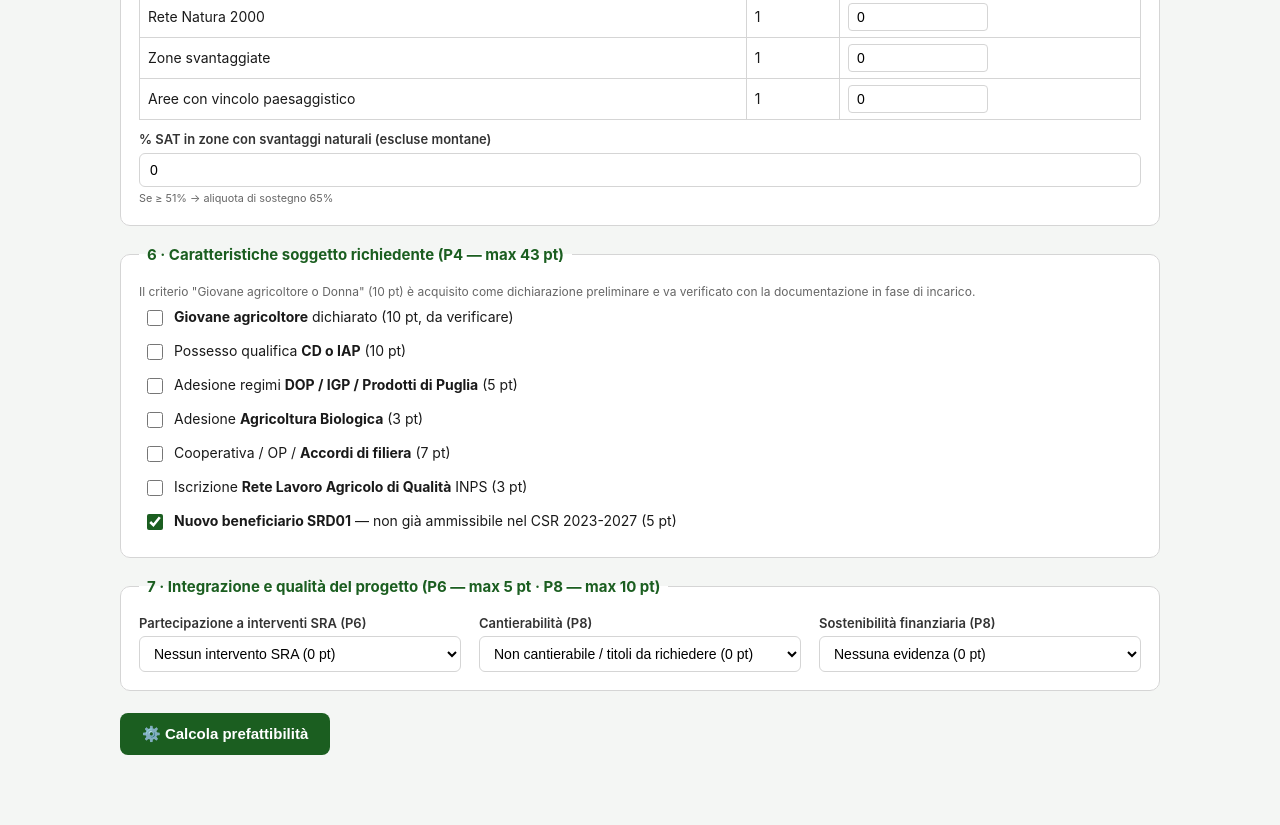
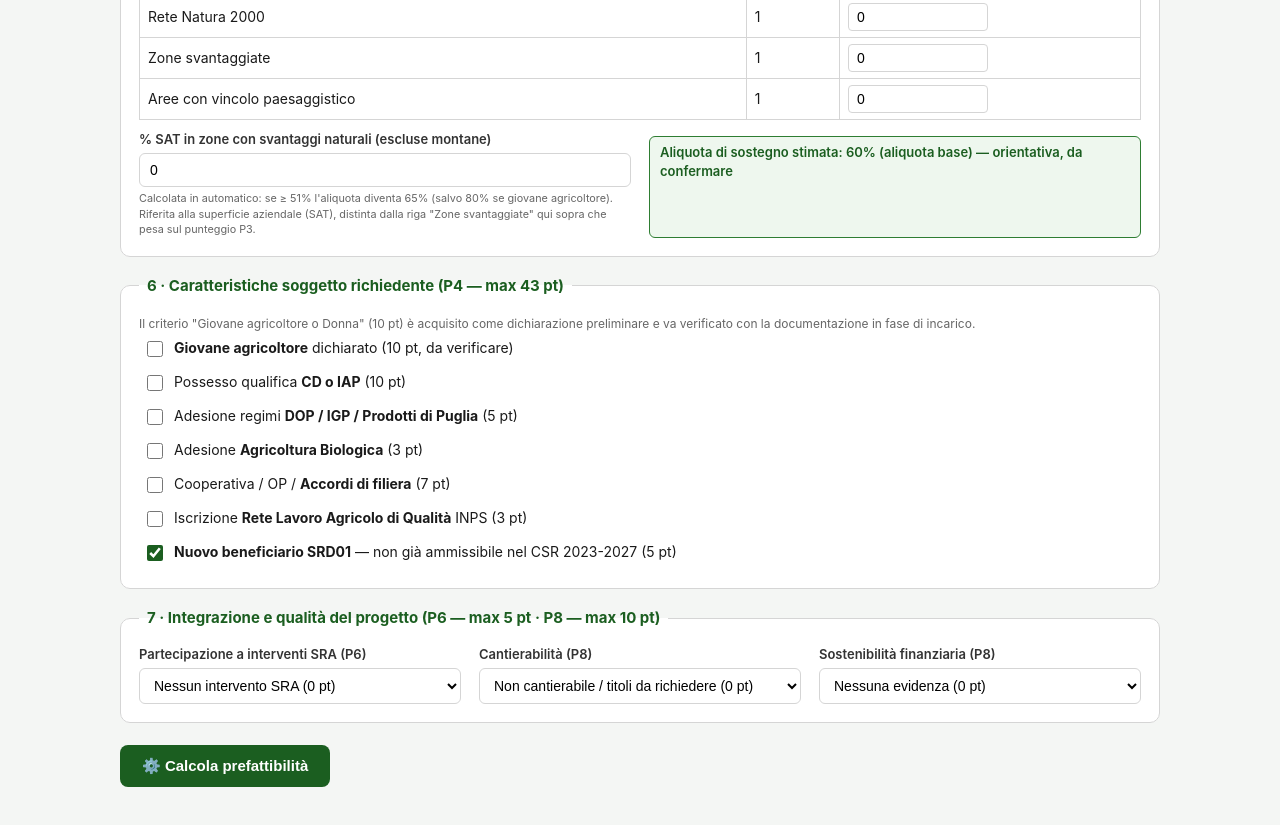
Before and after one commit to zm2v8p8mhj-commits/prefattibilita-srd0105, a plain HTML site: page index.html in a window 1280 px wide. Shown: the part 1592-2417 px from the top of the page. Drawn offline with Linux system fonts and the light colour scheme.

Commit message:
P3/aliquota: anteprima live dell'aliquota dal campo SAT svantaggiata
La determinazione 80/65/60% era gia' automatica in fase di calcolo ma
visibile solo nel report. Aggiunto un indicatore live sotto il campo
'% SAT in zone con svantaggi naturali' che mostra l'aliquota stimata
mentre si digita (80% giovane dichiarato, 65% se SAT>=51%, 60% base),
e una nota che distingue questo campo (riferito alla SAT, per l'aliquota)
dalla riga 'Zone svantaggiate' del P3 (riferita al valore investimento).

Co-Authored-By: Claude Opus 4.8 <noreply@anthropic.com>

```diff
--- a/index.html
+++ b/index.html
@@ -33,6 +33,7 @@
   .import-status.ok{color:var(--green)}
   .import-status.warn{color:var(--amber)}
   .import-status.err{color:var(--red)}
+  .aliquota-preview{margin-top:6px;font-size:13px;font-weight:600;color:var(--green);background:#eef7ee;border:1px solid var(--green-light);border-radius:6px;padding:6px 10px;display:inline-block}
   table.inp{width:100%;border-collapse:collapse;font-size:14px}
   table.inp th,table.inp td{border:1px solid var(--line);padding:6px 8px;text-align:left}
   table.inp th{background:var(--green-pale);font-size:12.5px}
@@ -232,9 +233,10 @@
   </table>
   <div class="grid" style="margin-top:10px">
     <label class="f">% SAT in zone con svantaggi naturali (escluse montane)
-      <input type="number" id="satSvantaggiata" min="0" max="100" value="0">
-      <small>Se ≥ 51% → aliquota di sostegno 65%</small>
+      <input type="number" id="satSvantaggiata" min="0" max="100" value="0" oninput="aggiornaAliquotaPreview()">
+      <small>Calcolata in automatico: se ≥ 51% l'aliquota diventa 65% (salvo 80% se giovane agricoltore). Riferita alla superficie aziendale (SAT), distinta dalla riga "Zone svantaggiate" qui sopra che pesa sul punteggio P3.</small>
     </label>
+    <div id="aliquotaPreview" class="aliquota-preview">Aliquota di sostegno stimata: 60% (base) — orientativa, da confermare</div>
   </div>
 </fieldset>
 
@@ -242,7 +244,7 @@
 <fieldset>
   <legend>6 · Caratteristiche soggetto richiedente (P4 — max 43 pt)</legend>
   <p class="hint">Il criterio "Giovane agricoltore o Donna" (10 pt) è acquisito come dichiarazione preliminare e va verificato con la documentazione in fase di incarico.</p>
-  <div class="chk"><input type="checkbox" id="p4_giovane"><span><b>Giovane agricoltore</b> dichiarato (10 pt, da verificare)</span></div>
+  <div class="chk"><input type="checkbox" id="p4_giovane" onchange="aggiornaAliquotaPreview()"><span><b>Giovane agricoltore</b> dichiarato (10 pt, da verificare)</span></div>
   <div class="chk"><input type="checkbox" id="p4_cdiap"><span>Possesso qualifica <b>CD o IAP</b> (10 pt)</span></div>
   <div class="chk"><input type="checkbox" id="p4_dop"><span>Adesione regimi <b>DOP / IGP / Prodotti di Puglia</b> (5 pt)</span></div>
   <div class="chk"><input type="checkbox" id="p4_bio"><span>Adesione <b>Agricoltura Biologica</b> (3 pt)</span></div>
@@ -1164,7 +1166,22 @@ async function importaFascicolo(file){
     "Verifica sempre i dati importati prima di far firmare la scheda: sono indicativi e da confermare.", "ok");
 }
 
+// Anteprima live dell'aliquota di sostegno: rispecchia la logica della Fase 2 del calcolo
+// (80% giovane agricoltore dichiarato, altrimenti 65% se SAT svantaggiata ≥ 51%, altrimenti 60%).
+function aggiornaAliquotaPreview(){
+  const el = document.getElementById("aliquotaPreview");
+  if (!el) return;
+  const giovane = !!(document.getElementById("p4_giovane") && document.getElementById("p4_giovane").checked);
+  const sat = parseFloat((document.getElementById("satSvantaggiata")||{}).value) || 0;
+  let a, motivo;
+  if (giovane) { a = 80; motivo = "giovane agricoltore dichiarato"; }
+  else if (sat >= 51) { a = 65; motivo = "≥ 51% SAT in zone con svantaggi naturali"; }
+  else { a = 60; motivo = "aliquota base"; }
+  el.textContent = "Aliquota di sostegno stimata: " + a + "% (" + motivo + ") — orientativa, da confermare";
+}
+
 renderVoci();
+aggiornaAliquotaPreview();
 </script>
 </body>
 </html>
```
